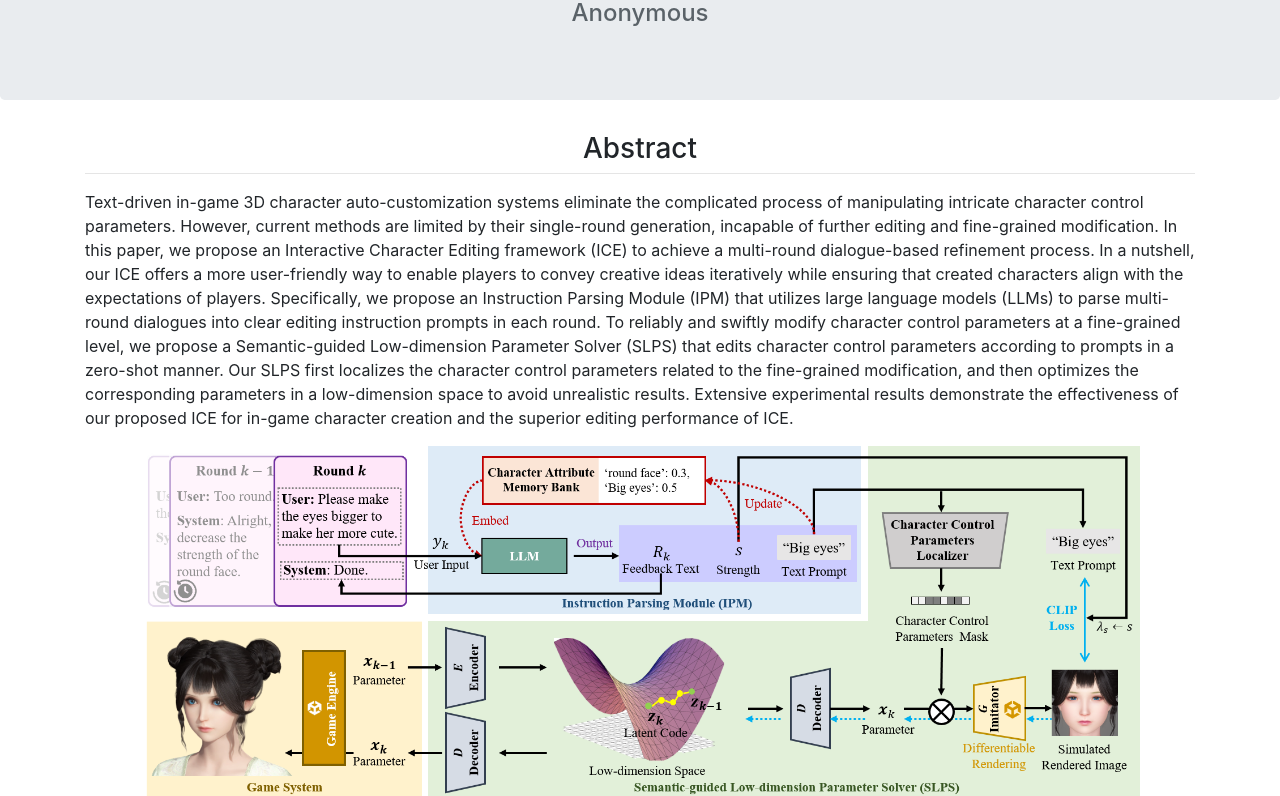
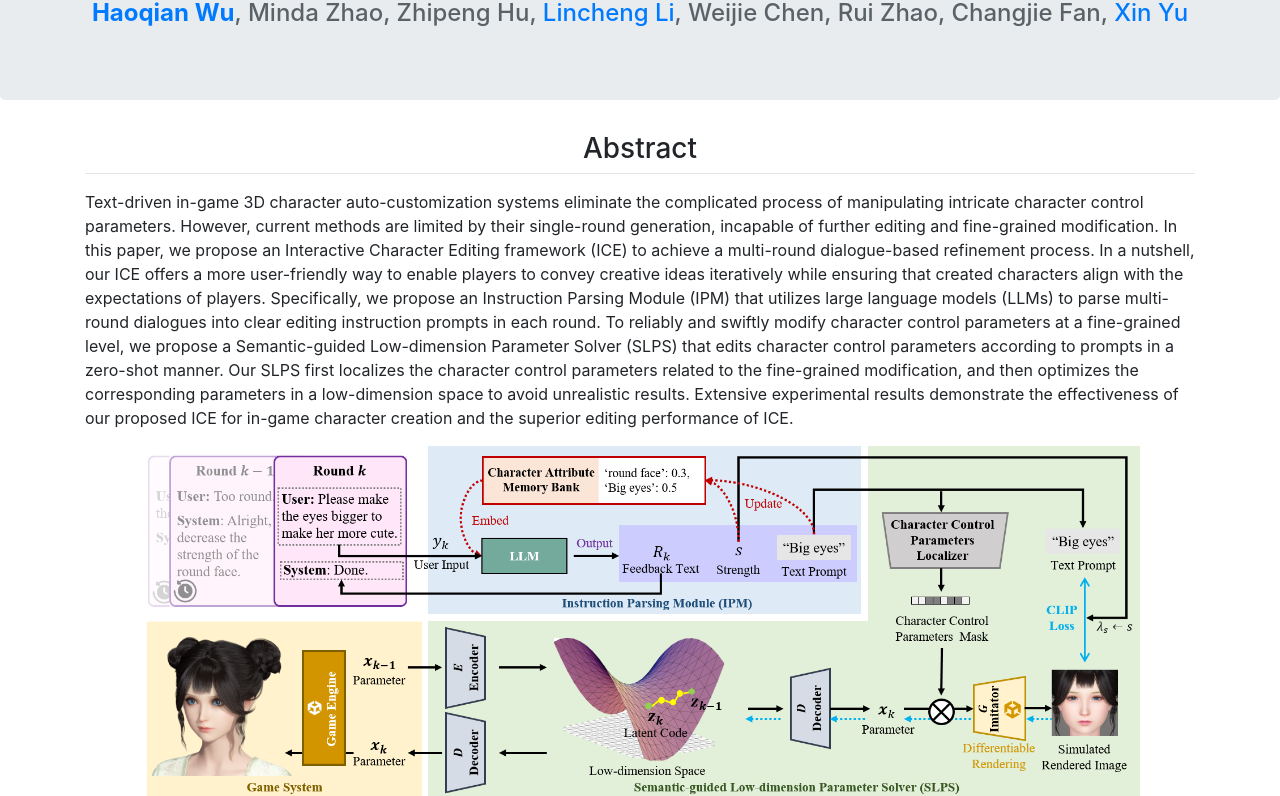
Before and after one commit to iceedit/ICEEdit.github.io, a plain HTML site: page index.html in a window 1280 px wide. Shown: the part 150-946 px from the top of the page. Drawn offline with nearby package versions, Linux system fonts and the light colour scheme.

Commit message:
Update index.html

```diff
--- a/index.html
+++ b/index.html
@@ -51,7 +51,16 @@
         <div class="row">
           <div class="col-12">
             <h2>ICE: Interactive 3D Game Character Editing <br/> via Dialogue</h2>
-            <h4 style="color:#5a6268;">Anonymous</h4>
+            <h4 style="color:#5a6268;">
+              <a href="https://woolseyyy.github.io/" target="_blank"><strong>Haoqian Wu</strong></a>,
+              Minda Zhao,
+              Zhipeng Hu,
+              <a href="https://scholar.google.com/citations?user=NYLsVscAAAAJ&hl=zh-CN" target="_blank">Lincheng Li</a>,
+              Weijie Chen,
+              Rui Zhao,
+              Changjie Fan,
+              <a href="https://sites.google.com/view/xinyus-homepage/Home" target="_blank">Xin Yu</a>
+            </h4>
           </div>
         </div>
       </div>
```
